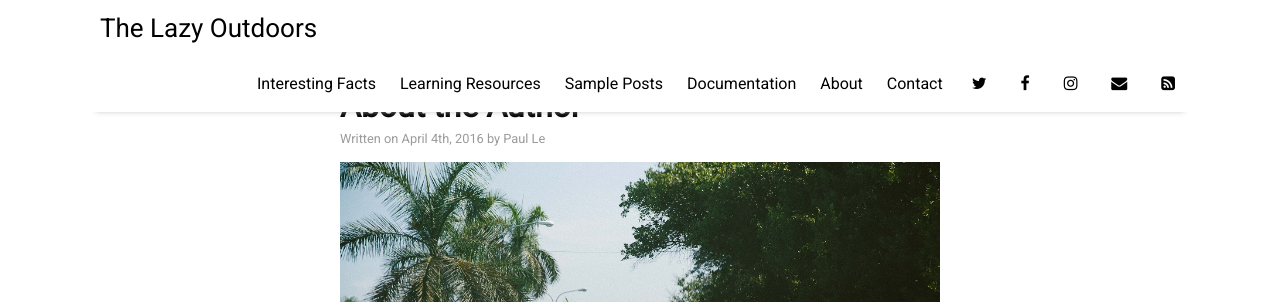
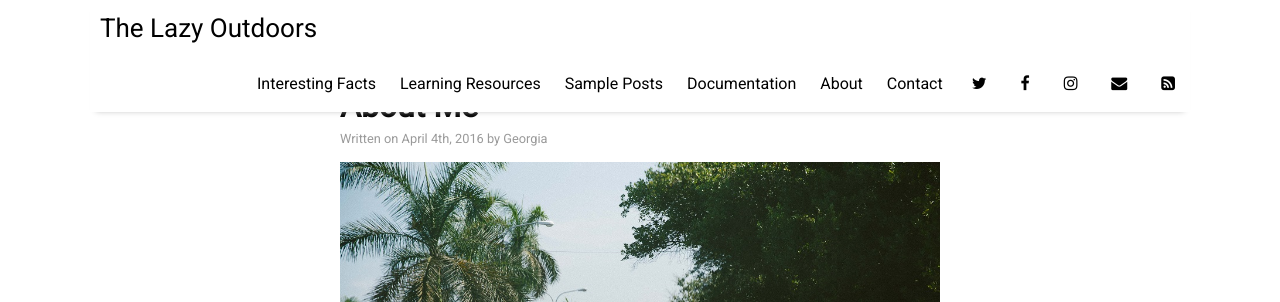
Before and after one commit to grmolldrem/TheLazyOutdoors, a Jekyll site: the page built from _posts/2016-04-04-about-the-author.md, in a window 1280 px wide and 900 px high. Shown: the top 302 px of the window. Built offline with Jekyll 4.4.1, drawn with Linux system fonts in a browser that asks for light colours; nearby versions of some CDN libraries.

Commit message:
Update 2016-04-04-about-the-author.md

```diff
--- a/_posts/2016-04-04-about-the-author.md
+++ b/_posts/2016-04-04-about-the-author.md
@@ -1,7 +1,7 @@
 ---
 layout: post
-title: "About the Author"
-author: "Paul Le"
+title: "About Me"
+author: "Georgia"
 categories: facts
 tags: [sample]
 image: cuba-2.jpg
```
